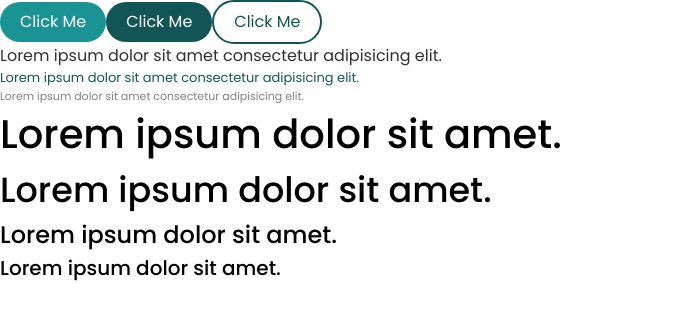
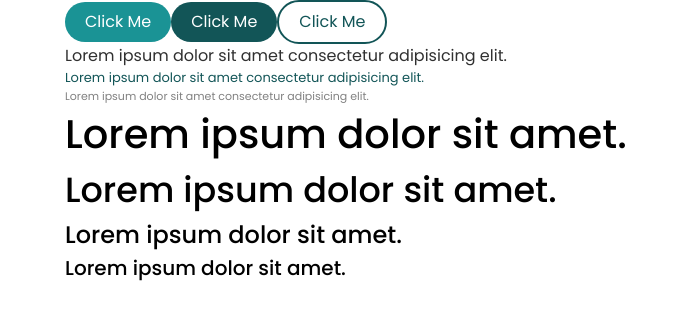
Before and after one commit to herdoy-dev/talentz, a Next.js app: page / in a window 1280 px wide. Shown: the top 320 px of the page, without its empty margins (0-688 px from the left). Built offline with nearby package versions, Linux system fonts and the light colour scheme.

Commit message:
Make Container

```diff
--- a/app/page.tsx
+++ b/app/page.tsx
@@ -1,9 +1,10 @@
 import Button from "@/components/ui/button";
+import Container from "@/components/ui/container";
 import Text from "@/components/ui/text";
 
 export default function Home() {
   return (
-    <div>
+    <Container>
       <Button>Click Me</Button>
       <Button variant="primary">Click Me</Button>
       <Button variant="outline">Click Me</Button>
@@ -18,6 +19,6 @@ export default function Home() {
       <h2>Lorem ipsum dolor sit amet.</h2>
       <h3>Lorem ipsum dolor sit amet.</h3>
       <h4>Lorem ipsum dolor sit amet.</h4>
-    </div>
+    </Container>
   );
 }
--- /dev/null
+++ b/components/ui/container.tsx
@@ -0,0 +1,29 @@
+import { cn } from "@/lib/utils";
+import { ElementType, ReactNode } from "react";
+
+interface ContainerProps {
+  className?: string;
+  children: ReactNode;
+  as?: ElementType;
+  maxWidth?: string;
+}
+
+export default function Container({
+  className,
+  children,
+  as: Tag = "div",
+  maxWidth = "1174px",
+}: ContainerProps) {
+  return (
+    <Tag className={cn("w-full mx-auto !px-3", className)} style={{ maxWidth }}>
+      {children}
+    </Tag>
+  );
+}
+
+// Default props (if needed)
+Container.defaultProps = {
+  className: "",
+  as: "div",
+  maxWidth: "1174px",
+};
```
